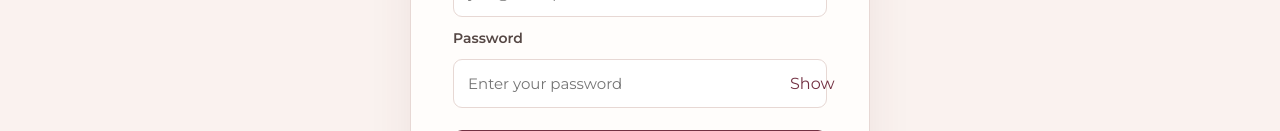
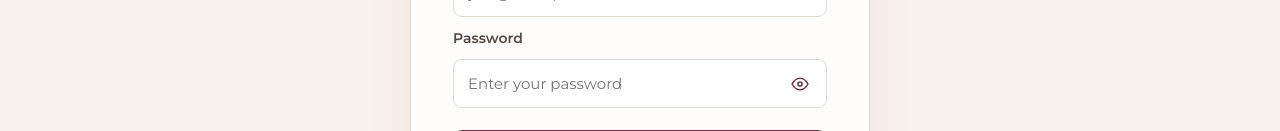
Before and after one commit to AndrewPJ2002/AI-Clinical-Mental-Health-Support-Platform, a React app in the folder frontend/: page / in a window 1280 px wide. Shown: the part 821-952 px from the top of the page. Built offline with nearby package versions, Linux system fonts and the light colour scheme; the HTML template or start-up script is replaced by a standard one.

Commit message:
Polish patient support space and password toggle

```diff
--- a/frontend/src/App.jsx
+++ b/frontend/src/App.jsx
@@ -496,8 +496,31 @@ function App() {
                     ? 'Hide password'
                     : 'Show password'
                 }
+                title={
+                  showPassword
+                    ? 'Hide password'
+                    : 'Show password'
+                }
               >
-                {showPassword ? 'Hide' : 'Show'}
+                {showPassword ? (
+                  <svg
+                    viewBox="0 0 24 24"
+                    aria-hidden="true"
+                  >
+                    <path d="M3 3l18 18" />
+                    <path d="M10.6 10.6a2 2 0 0 0 2.8 2.8" />
+                    <path d="M9.9 4.2A10.8 10.8 0 0 1 12 4c5.5 0 9 5 9 8a9.8 9.8 0 0 1-2.1 3.8" />
+                    <path d="M6.6 6.6C4.4 8 3 10.2 3 12c0 3 3.5 8 9 8 1.6 0 3-.4 4.2-1" />
+                  </svg>
+                ) : (
+                  <svg
+                    viewBox="0 0 24 24"
+                    aria-hidden="true"
+                  >
+                    <path d="M2.5 12s3.5-7 9.5-7 9.5 7 9.5 7-3.5 7-9.5 7-9.5-7-9.5-7z" />
+                    <circle cx="12" cy="12" r="2.5" />
+                  </svg>
+                )}
               </button>
             </div>
 
--- a/frontend/src/components/ChatScreen.jsx
+++ b/frontend/src/components/ChatScreen.jsx
@@ -6,23 +6,14 @@ import HistoryPanel from './HistoryPanel'
 function ChatScreen() {
   const [message, setMessage] = useState('')
   const [showHistory, setShowHistory] = useState(false)
-
-  const [messages, setMessages] = useState([
-    {
-      id: 1,
-      sender: 'ai',
-      text: 'Hi. I’m here to support you between therapy sessions. What would you like to talk about today?',
-    },
-  ])
+  const [messages, setMessages] = useState([])
 
   function handleSend(event) {
     event.preventDefault()
 
     const trimmedMessage = message.trim()
 
-    if (!trimmedMessage) {
-      return
-    }
+    if (!trimmedMessage) return
 
     const userMessage = {
       id: Date.now(),
@@ -52,14 +43,7 @@ function ChatScreen() {
   }
 
   function handleNewConversation() {
-    setMessages([
-      {
-        id: Date.now(),
-        sender: 'ai',
-        text: 'Hi. I’m here to support you between therapy sessions. What would you like to talk about today?',
-      },
-    ])
-
+    setMessages([])
     setMessage('')
     setShowHistory(false)
   }
@@ -86,6 +70,7 @@ function ChatScreen() {
         </div>
 
         <div className="chat-header-actions">
+          {messages.length > 0 && (
             <button
               type="button"
               className="chat-secondary-button"
@@ -93,6 +78,7 @@ function ChatScreen() {
             >
               New Conversation
             </button>
+          )}
 
           <button
             type="button"
@@ -114,12 +100,19 @@ function ChatScreen() {
             <h1>How are you feeling today?</h1>
 
             <p>
-              Use this space to reflect, talk through what is on your
-              mind, or ask for support between therapy sessions.
+              Welcome back. Start a new conversation or continue
+              one from your history.
             </p>
           </div>
 
           <div className="chat-window">
+            {messages.length === 0 ? (
+              <div className="chat-empty-state">
+                <p>
+                  When you are ready, share what is on your mind.
+                </p>
+              </div>
+            ) : (
               <div className="message-list">
                 {messages.map((chatMessage) => (
                   <div
@@ -148,6 +141,7 @@ function ChatScreen() {
                   </div>
                 ))}
               </div>
+            )}
 
             <form
               className="chat-input-area"
@@ -174,11 +168,12 @@ function ChatScreen() {
 
           <div className="chat-safety-note">
             <strong>Need immediate help?</strong>
+
             <span>
               {' '}
-              This AI support tool is not an emergency service. Call
-              911 for an emergency or call or text 988 for crisis
-              support.
+              This AI support tool is not an emergency service.
+              Call 911 for an emergency or call or text 988 for
+              crisis support.
             </span>
           </div>
         </section>
```
Lines whose indentation alone changed are shown as unchanged.
